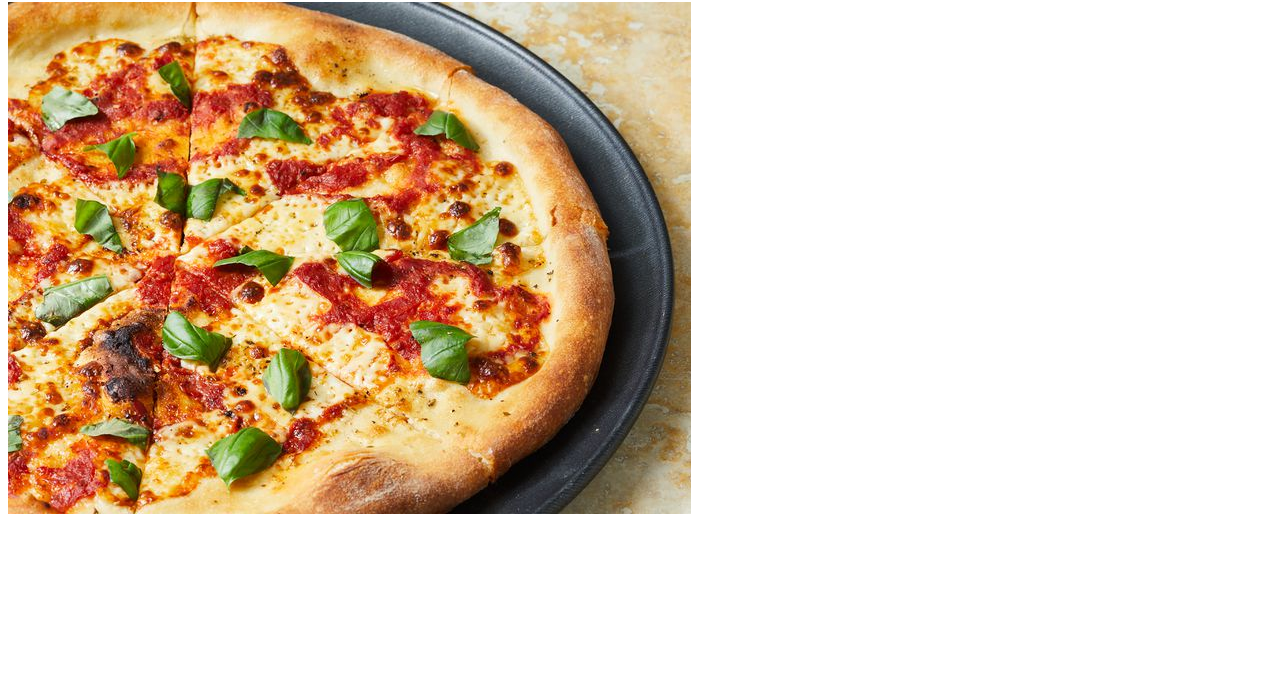
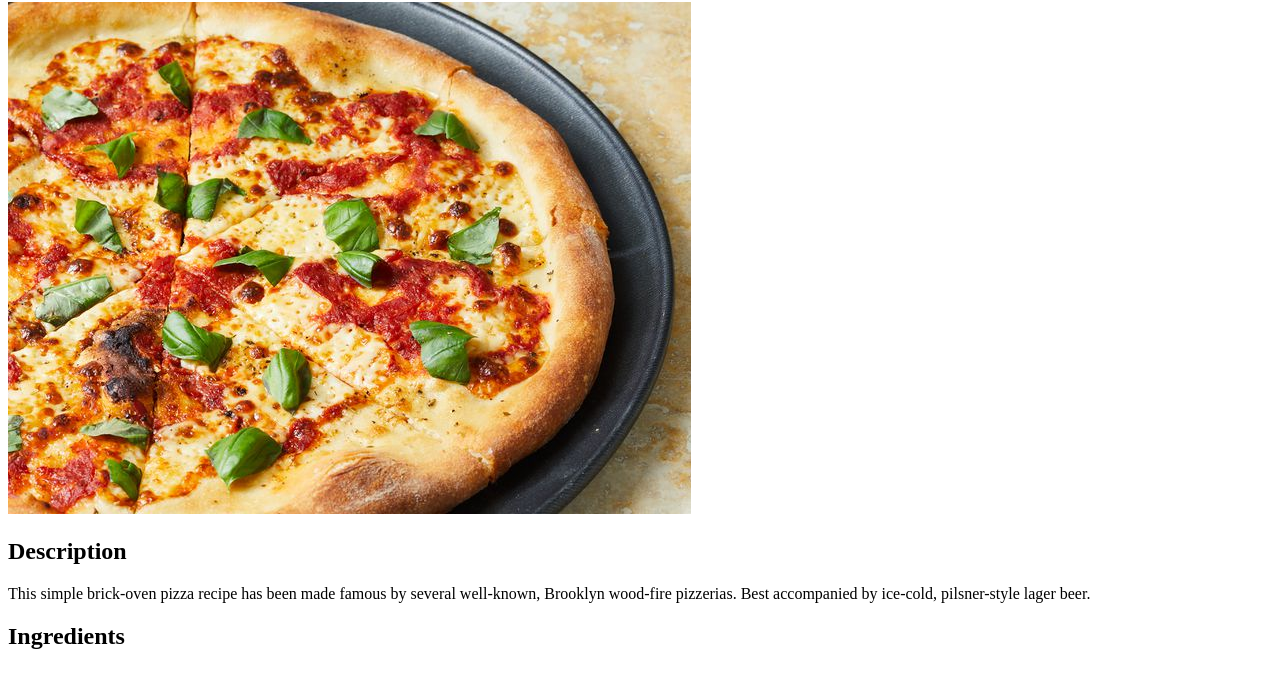
Before and after one commit to lfaroukkk/odin-recipes, a plain HTML site: page recipes/pizza.html in a window 1280 px wide. Shown: the part 78-766 px from the top of the page. Drawn offline with Linux system fonts and the light colour scheme.

Commit message:
Add pizza recipe description

```diff
--- a/recipes/pizza.html
+++ b/recipes/pizza.html
@@ -7,3 +7,6 @@
 <body>
     <h1>Brick-Oven Pizza</h1>
     <img src="../images/pizza.jpg" alt="pizza" height="512" width="683">
+    <h2>Description</h2>
+    <p> This simple brick-oven pizza recipe has been made famous by several well-known, Brooklyn wood-fire pizzerias. Best accompanied by ice-cold, pilsner-style lager beer.</p>
+    <h2>Ingredients</h2>
```
